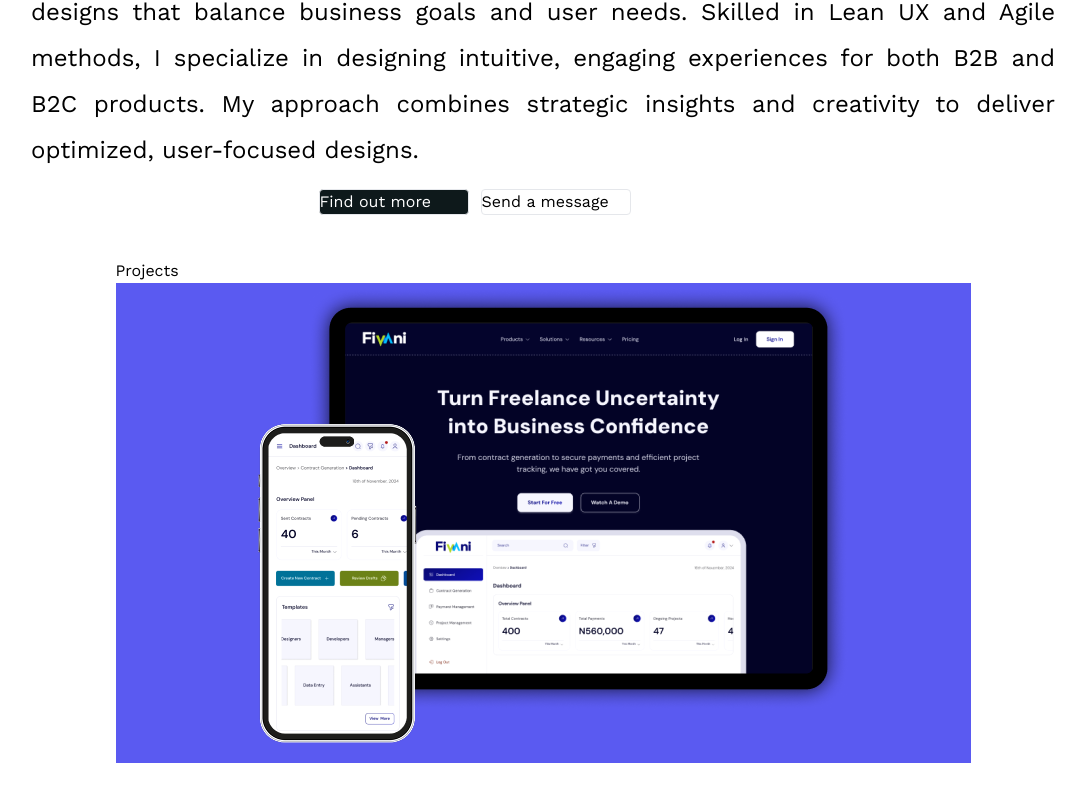
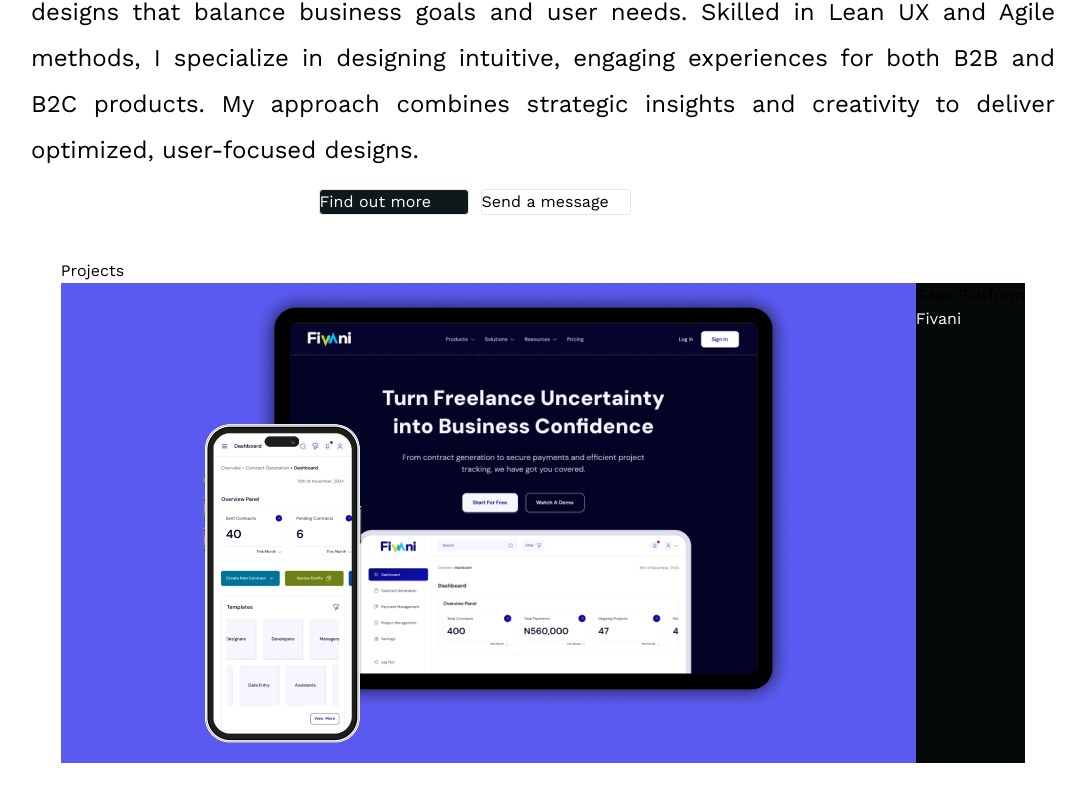
Before and after one commit to teslyym/Omatiwaa, a React (Vite) app: page / in a window 1280 px wide. Shown: the part 481-1282 px from the top of the page, without its empty margins (97-1182 px from the left). Built offline with nearby package versions, Linux system fonts and the light colour scheme; a web font is replaced by a local one.

Commit message:
home section bug

```diff
--- a/src/Pages/Home.jsx
+++ b/src/Pages/Home.jsx
@@ -48,7 +48,10 @@
             <div>
               <img src={Fivani} alt="" />
             </div>
-            <div></div>
+            <div className="bg-[#05090A]">
+              <h1>Saas Platform</h1>
+              <p className="text-white">Fivani</p>
+            </div>
           </div>
         </div>
       </div>
```
